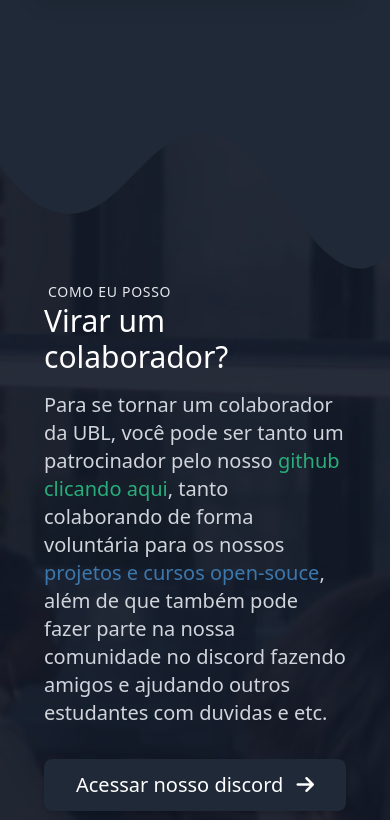
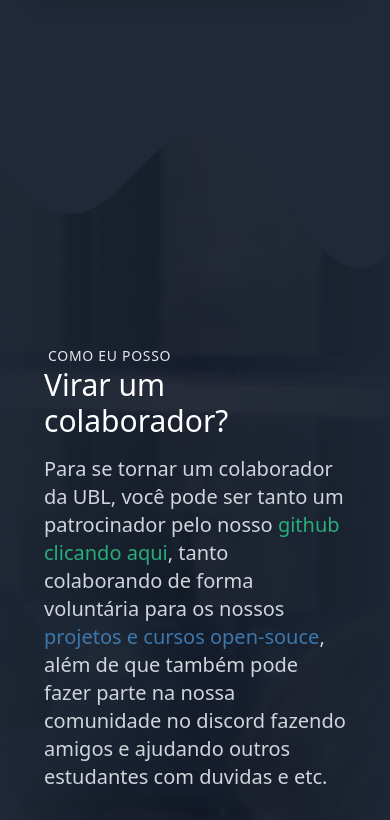
Before and after one commit to Universidade-Livre/universidade-livre.github.io, a website: page docs/index.html in a window 390 px wide. Shown: the part 2580-3400 px from the top of the page. Drawn offline with Linux system fonts and the light colour scheme.

Commit message:
adding new effects

```diff
--- a/docs/index.html
+++ b/docs/index.html
@@ -258,9 +258,9 @@
       style="background-image: url(./imgs/background4.webp);"
       class=" bg-cover bg-center">
 
-      <div class="bg-gray-900/90">
+      <div class="bg-gray-900/90 bg-gradient-to-r from-gray-800/80 via-gray-800/0 to-gray-800/80">
         <img class="w-full" src="./imgs/divider-wave-dark.svg">
-        <div class="px-8">
+        <div class="px-8 py-16 sm:py-0">
           <section>
             <div class="container max-w-7xl mx-auto  sm:p-6 lg:p-8 ">
               <div class="flex flex-wrap items-center">
```
Also changed, not shown: docs/css/output.css.
